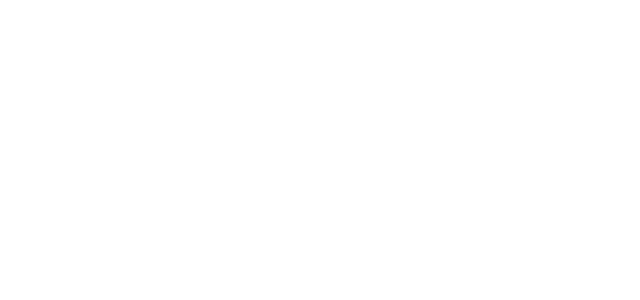
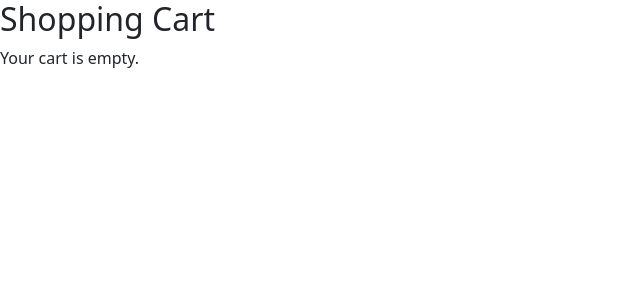
Before and after one commit to MuhammadSabtainJatt/E-commerce, a React (Create React App) app: page /cart in a window 1280 px wide. Before the commit this address had no page. Shown: the top 300 px of the page, without its empty margins (0-640 px from the left). Built offline with nearby package versions, Linux system fonts and the light colour scheme.

Commit message:
Addition in Add to Cart function

```diff
--- a/src/Routes.js
+++ b/src/Routes.js
@@ -1,12 +1,14 @@
 import React from 'react';
 import { Route, Routes } from 'react-router-dom';
 import Hero from './components/Hero/Hero';
+import Cart from './components/Cart/cart'
 import Detail from './components/Detail/detail';
 
 export default function Index() {
   return (
     <Routes>
       <Route path="/" element={<Hero />} />
+      <Route path="/cart" element={<Cart />} />
       <Route path="detail/:id" element={<Detail />} />
     </Routes>
   );
--- /dev/null
+++ b/src/components/Cart/cart.jsx
@@ -0,0 +1,41 @@
+import React from 'react';
+import { useCart } from '../CartContext/cartcontext';
+
+const Cart = () => {
+  const { cart, removeFromCart } = useCart();
+
+  const handleRemoveFromCart = (itemId) => {
+    removeFromCart(itemId);
+  };
+
+  const calculateTotalPrice = () => {
+    return cart.reduce((total, item) => total + item.price * item.quantity, 0);
+  };
+
+  return (
+    <div>
+      <h2>Shopping Cart</h2>
+      {cart.length === 0 ? (
+        <p>Your cart is empty.</p>
+      ) : (
+        <div>
+          {cart.map((item) => (
+            <div key={item.id} className="cart-item">
+              <div>
+                <h4>{item.title}</h4>
+                <p>Price: ${item.price}</p>
+                <p>Quantity: {item.quantity}</p>
+                <button onClick={() => handleRemoveFromCart(item.id)}>Remove</button>
+              </div>
+            </div>
+          ))}
+          <div className="cart-total">
+            <p>Total Price: ${calculateTotalPrice()}</p>
+          </div>
+        </div>
+      )}
+    </div>
+  );
+};
+
+export default Cart;
--- /dev/null
+++ b/src/components/CartContext/cartcontext.jsx
@@ -0,0 +1,40 @@
+import React, { createContext, useReducer, useContext } from 'react';
+
+const CartContext = createContext();
+
+const cartReducer = (state, action) => {
+    switch (action.type) {
+      case 'ADD_TO_CART':
+        // Update state to include the new item
+        return [...state, action.payload];
+      case 'REMOVE_FROM_CART':
+        // Implement logic to remove item from the cart
+        return state;
+      // Other cases for updating quantities, clearing cart, etc.
+      default:
+        return state;
+    }
+  };
+
+
+export const CartProvider = ({ children }) => {
+  const [cart, dispatch] = useReducer(cartReducer, []);
+
+  const addToCart = (item) => {
+    dispatch({ type: 'ADD_TO_CART', payload: item });
+  };
+
+  const removeFromCart = (itemId) => {
+    dispatch({ type: 'REMOVE_FROM_CART', payload: itemId });
+  };
+
+  return (
+    <CartContext.Provider value={{ cart, addToCart, removeFromCart }}>
+      {children}
+    </CartContext.Provider>
+  );
+};
+
+export const useCart = () => {
+  return useContext(CartContext);
+};
--- a/src/components/Detail/detail.jsx
+++ b/src/components/Detail/detail.jsx
@@ -1,12 +1,15 @@
 import { Image, message } from 'antd';
 import React, { useEffect, useState } from 'react';
+import { useCart } from '../CartContext/cartcontext';
 import { useParams } from 'react-router-dom';
 import RatingStars from '../Hero/RatingStars';
-import {ShoppingCartOutlined  } from '@ant-design/icons';
+import { ShoppingCartOutlined } from '@ant-design/icons';
 
 const Detail = () => {
   const [data, setData] = useState([]);
   const param = useParams();
+
+  const { addToCart } = useCart();
 
   useEffect(() => {
     fetch('https://fakestoreapi.com/products/')
@@ -23,19 +26,17 @@
       });
   }, [param.id]);
 
-  const   handleAddCart=(name)=>{
-    message.success(`${name} is Added to Cart`)
-  }
+  const handleAddCart = (product) => {
+    message.success(`${product.title} is Added to Cart`);
+    addToCart(product);
+  };
 
-
-
-console.log(data)
   return (
-    <div className="container d-flex align-items-center justify-content-center " style={{minHeight:"100vh"}}>
-      {data.map((item) => (
-        <div key={item.id} className="row  p-4 rounded ">
+    <div className="container d-flex align-items-center justify-content-center " style={{ minHeight: "100vh" }}>
+      {data.length > 0 && data.map((item) => (
+        <div key={item.id} className="row p-4 rounded ">
           <div className="col-12 col-md-6 text-center">
-            <Image style={{maxWidth:300}} src={item.image} />
+            <Image style={{ maxWidth: 300 }} src={item.image} />
           </div>
           <div className="col-12 col-md-6 m-auto">
             <h2>{item.title}</h2>
@@ -44,7 +45,7 @@
             <div className="rating-stars">
               <RatingStars rating={item.rating.rate} />
             </div>
-            <div className="btn btn-success mt-4" onClick={()=>handleAddCart(item.title)}>
+            <div className="btn btn-success mt-4" onClick={() => handleAddCart(item)}>
               Add to Cart <ShoppingCartOutlined />
             </div>
           </div>
--- a/src/components/Header/header.jsx
+++ b/src/components/Header/header.jsx
@@ -1,10 +1,12 @@
 import React, { useState, useEffect } from 'react';
 import { Navbar, Container, Form, FormControl, Button } from 'react-bootstrap';
 import { FontAwesomeIcon } from '@fortawesome/react-fontawesome';
-import { faSearch } from '@fortawesome/free-solid-svg-icons';
+import { faCartShopping, faSearch } from '@fortawesome/free-solid-svg-icons';
+import { useNavigate } from 'react-router-dom';
 
 const Header = () => {
   const [isScrolled, setIsScrolled] = useState(false);
+  const Navigate=useNavigate()
 
   useEffect(() => {
     const handleScroll = () => {
@@ -59,6 +61,9 @@
               <Button style={{ border: 'none', background: 'transparent', color: '#000' }}>
                 <FontAwesomeIcon icon={faSearch} style={{ border: 'none', background: 'none' }} />
               </Button>
+              <Button style={{ border: 'none', background: 'transparent', color: '#000',fontSize:"30px" }} onClick={() => Navigate(`cart`)}>
+                <FontAwesomeIcon icon={faCartShopping} style={{ border: 'none', background: 'none' }} />
+              </Button>
             </div>
           </Form>
         </Container>
--- a/src/index.js
+++ b/src/index.js
@@ -3,14 +3,17 @@
 import App from './App';
 import reportWebVitals from './reportWebVitals';
 import { BrowserRouter } from 'react-router-dom';
+import { CartProvider } from './components/CartContext/cartcontext';
 
 const root = ReactDOM.createRoot(document.getElementById('root'));
 root.render(
-  <BrowserRouter>
-    <React.StrictMode>
-      <App />
-    </React.StrictMode>
-  </BrowserRouter>
+  <CartProvider>
+    <BrowserRouter>
+      <React.StrictMode>
+        <App />
+      </React.StrictMode>
+    </BrowserRouter>
+  </CartProvider>
 );
 
 // If you want to start measuring performance in your app, pass a function
```
